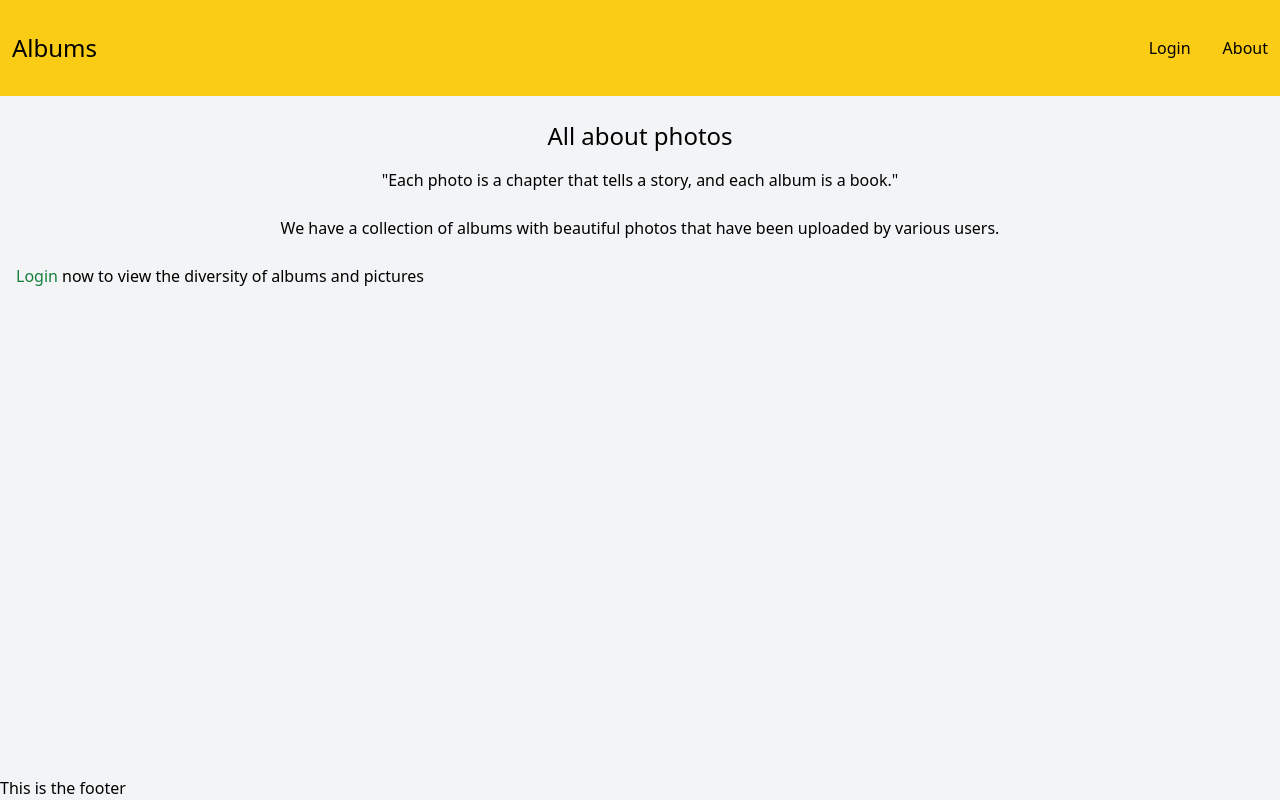
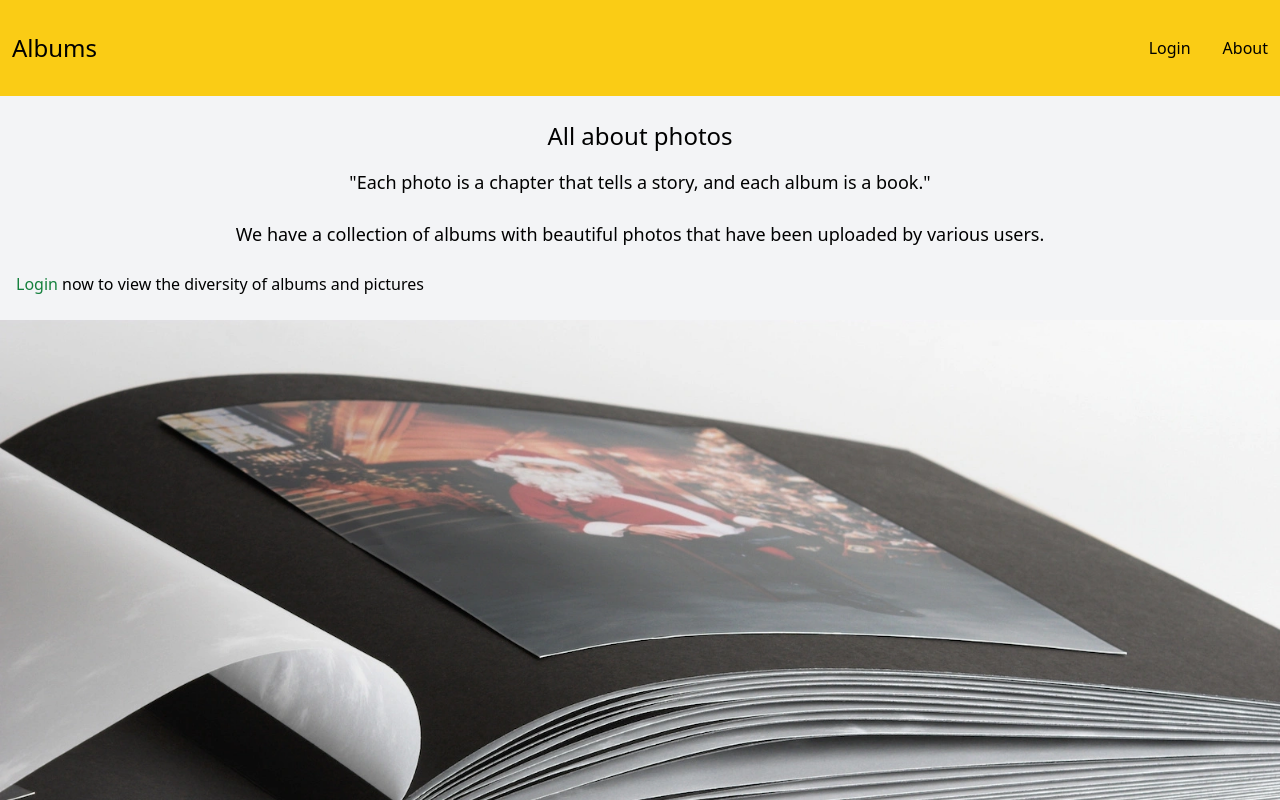
Before and after one commit to kiwavi/albums_sil, a React (Create React App) app in the folder frontend/: page / in a window 1280 px wide. Shown: the top 800 px of the page. Built offline with nearby package versions, Linux system fonts and the light colour scheme.

Commit message:
Update index page added a photo

```diff
--- a/frontend/src/IndexPage.js
+++ b/frontend/src/IndexPage.js
@@ -1,5 +1,7 @@
 import {Link} from 'react-router-dom';
 import {useSelector} from 'react-redux';
+import AlbumPhoto from './image/albums.webp';
+
 
 export default function IndexPage () {
     const logged = useSelector((state) => state.isLogged);
@@ -7,13 +9,14 @@ export default function IndexPage () {
     return (
         <div>
           <p className="mt-6 text-center text-bold text-2xl"> All about photos </p>
-          <p className="mt-4 mx-4 mb-6 lg:flex lg:justify-center"> "Each photo is a chapter that tells a story, and each album is a book." </p>
-          <p className="mx-4 mb-6 lg:flex lg:justify-center"> We have a collection of albums with beautiful photos that have been uploaded by various users. </p>
+          <p className="mt-4 mx-4 mb-6 lg:flex lg:justify-center lg:text-lg"> "Each photo is a chapter that tells a story, and each album is a book." </p>
+          <p className="mx-4 mb-6 lg:flex lg:justify-center lg:text-lg"> We have a collection of albums with beautiful photos that have been uploaded by various users. </p>
           { logged ?
-            <p className="mx-4 mb-6 lg:flex lg:justify-center"> <Link to="/home">  <p className='inline text-green-700 hover:text-sky-400'> See </p> </Link> &nbsp;the diversity of albums and pictures </p>
+            <p className="mx-4 mb-6 lg:flex lg:justify-center lg:text-lg"> <Link to="/home">  <p className='inline text-green-700 hover:text-sky-400'> See </p> </Link> &nbsp;the diversity of albums and pictures </p>
             :
             <p className="mx-4 mb-6"> <Link to="/login">  <p className='inline text-green-700 hover:text-sky-400'> Login </p> </Link> now to view the diversity of albums and pictures </p>
           }
+          <img src={AlbumPhoto} class="object-scale-down max-w-full h-auto" alt="..."/>
         </div>
     );
 }
--- a/frontend/src/photoDetail.js
+++ b/frontend/src/photoDetail.js
@@ -49,6 +49,7 @@ export default function PhotoDetail() {
         }).then(
             res => {
                 setPhotoTitle(res.data['photo_title']);
+                NotificationManager.success('Updated Successfully','Update success', 2000);
             }
         ).catch(error => {
             if (error['message'] === 'Request failed with status code 401') {
```
Also changed, not shown: frontend/src/image/albums.webp (added).
